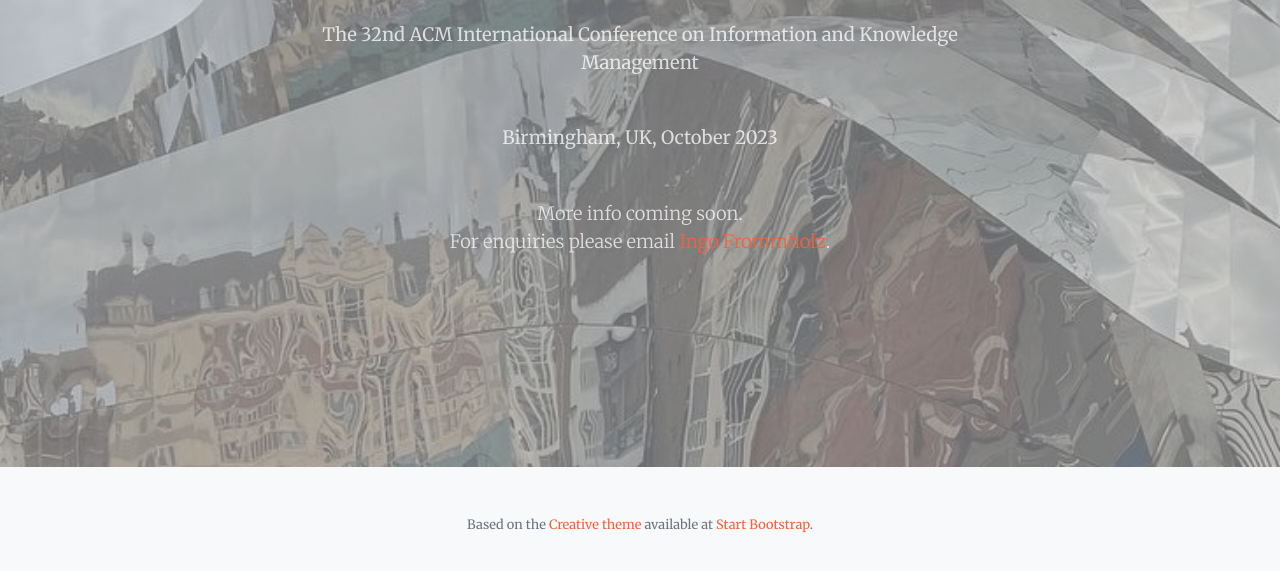
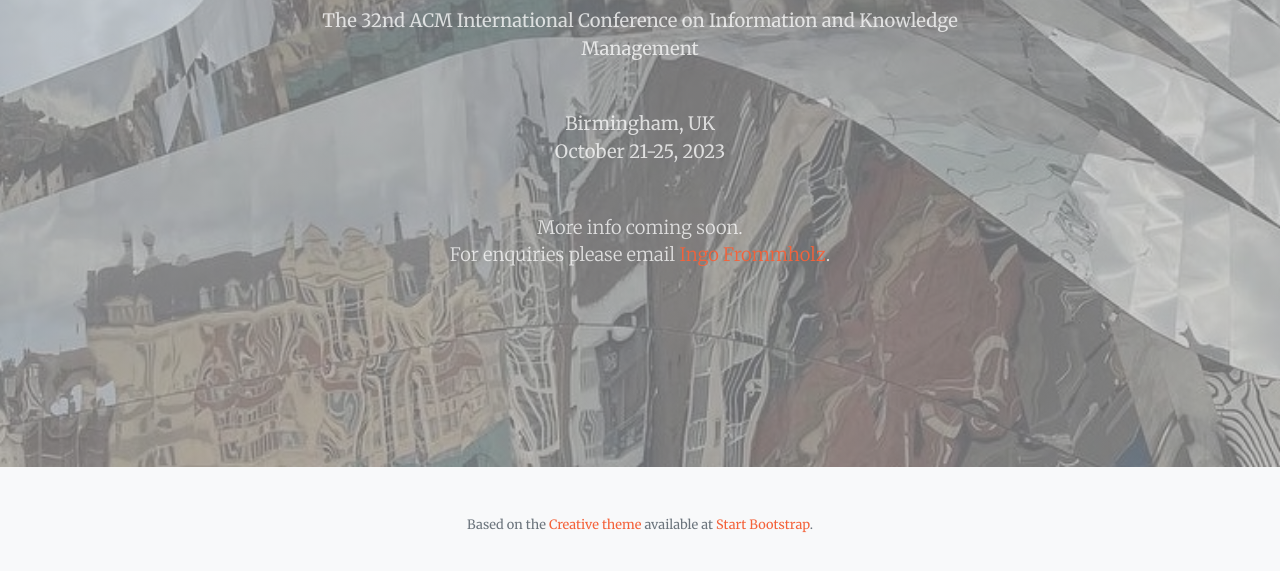
Before and after one commit to cikm2023/cikm2023.github.io, a plain HTML site: page index.html in a window 1280 px wide. Shown: the part 333-904 px from the top of the page. Drawn offline with nearby package versions, Linux system fonts and the light colour scheme.

Commit message:
Added dates

```diff
--- a/index.html
+++ b/index.html
@@ -50,7 +50,7 @@
                 <div class="col-lg-8 align-self-baseline">
                     <p class="text-white-75 font-weight-light mb-5"><b>The 32nd ACM International Conference on Information and Knowledge Management</b></p>
 
-                    <p class="text-white-75 font-weight-light mb-5"><b>Birmingham, UK, October 2023</b></p>
+                    <p class="text-white-75 font-weight-light mb-5"><b>Birmingham, UK<br/>October 21-25, 2023</b></p>
                     <p  class="text-white-75 font-weight-light mb-5">
                         <!--    <b>Submission Deadline:</b> <s>February 1, 2021</s> February 8, 2021 AoE <b>extended!</b><br/> -->
                         <!--<b>Notification:</b>  February 28, 2021<br/>
```
Also changed, not shown: 1 other file.
